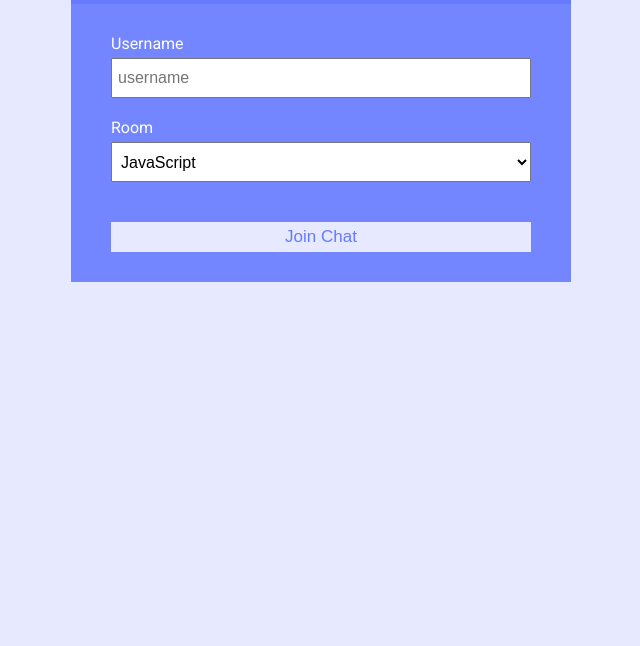
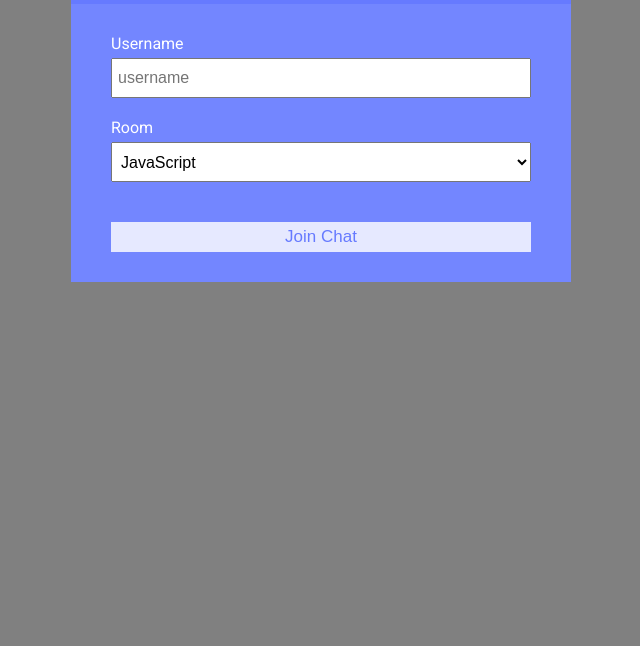
Before and after one commit to sepehrvafaei/CHATCORD, a website: page public/index.html in a window 1280 px wide. Shown: the part 154-800 px from the top of the page, without its empty margins (319-959 px from the left). Drawn offline with Linux system fonts and the light colour scheme.

Commit message:
change css

```diff
--- a/public/css/style.css
+++ b/public/css/style.css
@@ -17,7 +17,7 @@
 body {
 	font-family: 'Roboto', sans-serif;
 	font-size: 16px;
-	background: var(--light-color);
+	background: gray;
 	margin: 20px;
 }
 
```
